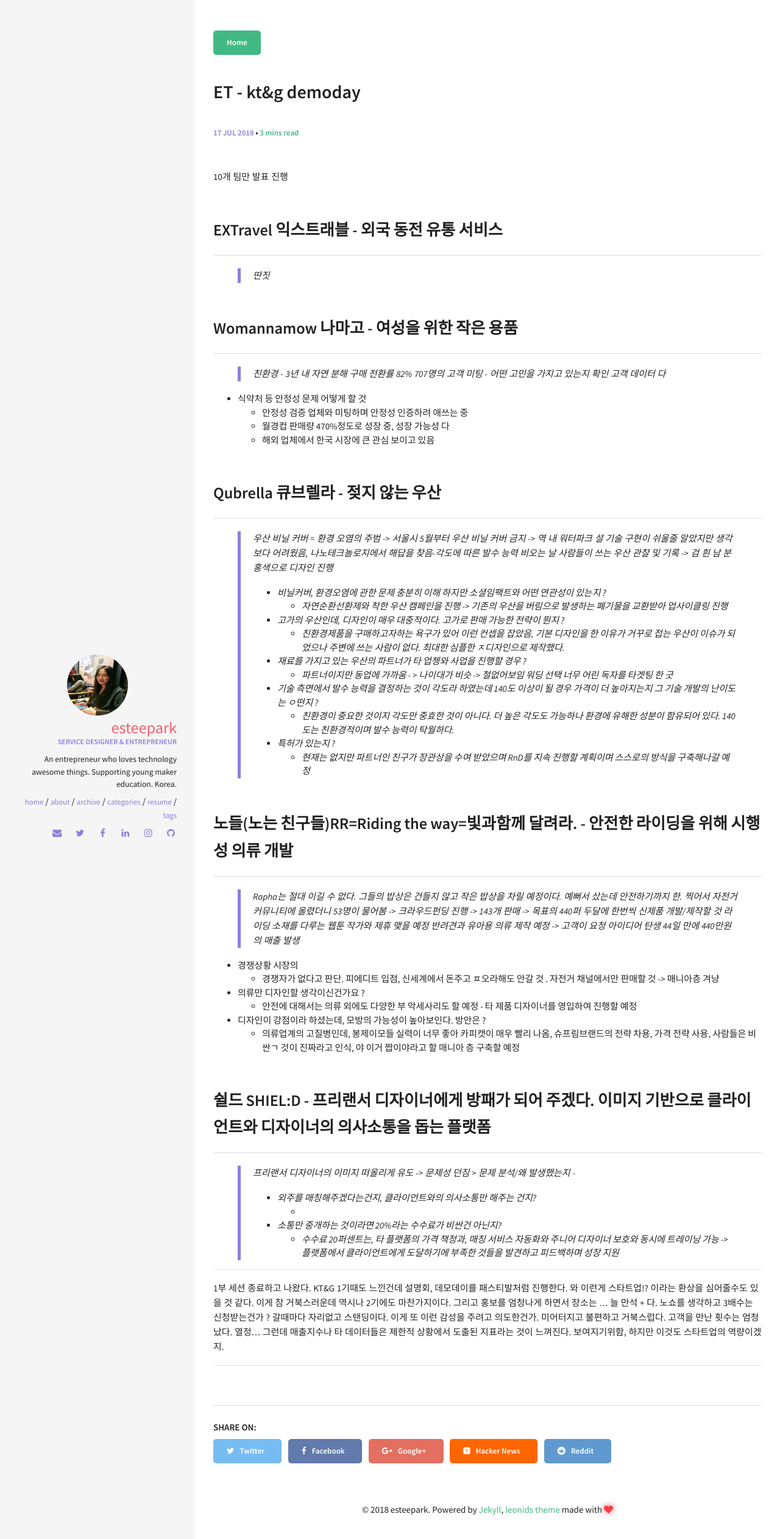
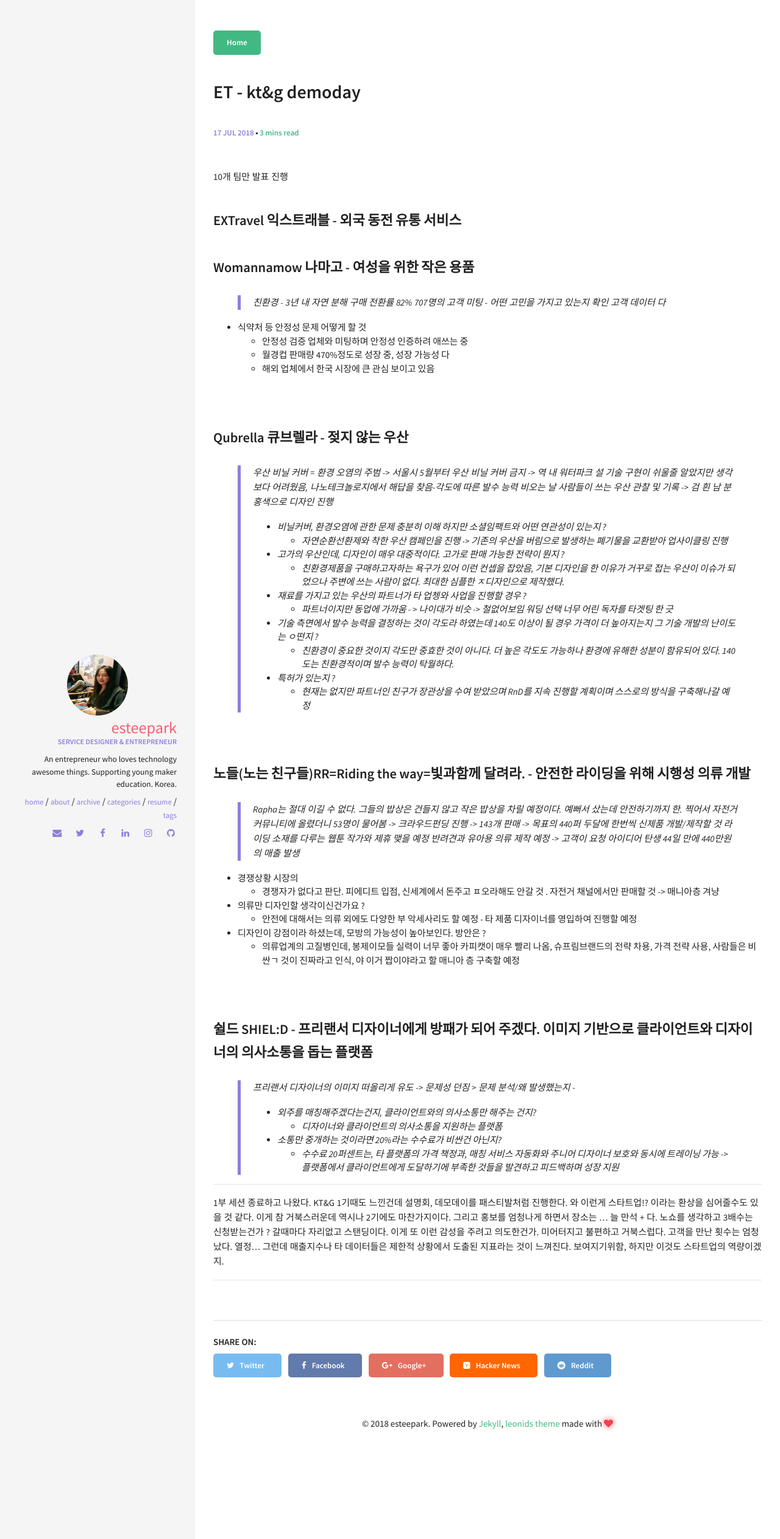
Before and after one commit to esteepark/esteepark.github.io, a Jekyll site: the page built from _posts/2018-07-17-ktNg_demoday.md, in a window 1280 px wide. Shown: the top 2523 px of the page at 61% size. Built offline with Jekyll 4.4.1, drawn with Linux system fonts in a browser that asks for light colours; comment, search, counter and statistics services are not loaded.

Commit message:
by esteepark

```diff
--- a/_posts/2018-07-17-ktNg_demoday.md
+++ b/_posts/2018-07-17-ktNg_demoday.md
@@ -1,7 +1,7 @@
 ---
 layout: post
 title: "ET - kt&g demoday"
-excerpt: "2018-KT&G 상상스타트업 캠프 2기 데모데7"
+excerpt: "2018-KT&G 상상스타트업 캠프 2기 데모데이"
 categories: [paragraph]
 date: 2018-07-17 15:15:15
 comments: true
@@ -9,10 +9,11 @@
 
 10개 팀만 발표 진행
 
-## EXTravel 익스트래블 - 외국 동전 유통 서비스
-> 딴짓
+### EXTravel 익스트래블 - 외국 동전 유통 서비스
 
-## Womannamow 나마고 - 여성을 위한 작은 용품
+
+### Womannamow 나마고 - 여성을 위한 작은 용품
+
 > 친환경 - 3년 내 자연 분해
   구매 전환률 82%
   707명의 고객 미팅 - 어떤 고민을 가지고 있는지 확인 고객 데이터 다
@@ -22,9 +23,11 @@
   - 월경컵 판매량 470%정도로 성장 중, 성장 가능성 다
   - 해외 업체에서 한국 시장에 큰 관심 보이고 있음
 
+<br/>
 
-## Qubrella 큐브렐라 - 젖지 않는 우산
-  > 우산 비닐 커버 = 환경 오염의 주범 -> 서울시 5월부터 우산 비닐 커버 금지 -> 역 내 워터파크 설
+### Qubrella 큐브렐라 - 젖지 않는 우산
+
+> 우산 비닐 커버 = 환경 오염의 주범 -> 서울시 5월부터 우산 비닐 커버 금지 -> 역 내 워터파크 설
   기술 구현이 쉬울줄 알았지만 생각보다 어려웠음, 나노테크놀로지에서 해답을 찾음-각도에 따른 발수 능력
   비오는 날 사람들이 쓰는 우산 관찰 및 기록 -> 검 흰 남 분홍색으로 디자인 진행
 - 비닐커버, 환경오염에 관한 문제 충분히 이해 하지만 소셜임팩트와 어떤 연관성이 있는지 ?
@@ -38,8 +41,11 @@
 - 특허가 있는지 ?
   - 현재는 없지만 파트너인 친구가 장관상을 수여 받았으며 RnD를 지속 진행할 계획이며 스스로의 방식을 구축해나갈 예정
 
-## 노들(노는 친구들)RR=Riding the way=빛과함께 달려라. - 안전한 라이딩을 위해 시행성 의류 개발
-  > Rapha는 절대 이길 수 없다. 그들의 밥상은 건들지 않고 작은 밥상을 차릴 예정이다. 예뻐서 샀는데 안전하기까지 한.
+<br/>
+
+### 노들(노는 친구들)RR=Riding the way=빛과함께 달려라. - 안전한 라이딩을 위해 시행성 의류 개발
+
+> Rapha는 절대 이길 수 없다. 그들의 밥상은 건들지 않고 작은 밥상을 차릴 예정이다. 예뻐서 샀는데 안전하기까지 한.
   찍어서 자전거 커뮤니티에 올렸더니 53명이 물어봄 -> 크라우드펀딩 진행 -> 143개 판매 -> 목표의 440퍼
   두달에 한번씩 신제품 개발/제작할 것
   라이딩 소재를 다루는 웹툰 작가와 제휴 맺을 예정
@@ -53,10 +59,13 @@
 - 디자인이 강점이라 하셨는데, 모방의 가능성이 높아보인다. 방안은 ?
   - 의류업계의 고질병인데, 봉제이모들 실력이 너무 좋아 카피캣이 매우 빨리 나옴, 슈프림브랜드의 전략 차용, 가격 전략 사용, 사람들은 비싼ㄱ 것이 진짜라고 인식, 야 이거 짭이야라고 할 매니아 층 구축할 예정
 
-## 쉴드 SHIEL:D - 프리랜서 디자이너에게 방패가 되어 주겠다. 이미지 기반으로 클라이언트와 디자이너의 의사소통을 돕는 플랫폼
-  > 프리랜서 디자이너의 이미지 떠올리게 유도 -> 문제성 던짐 > 문제 분석/왜 발생했는지 -
+<br/>
+
+### 쉴드 SHIEL:D - 프리랜서 디자이너에게 방패가 되어 주겠다. 이미지 기반으로 클라이언트와 디자이너의 의사소통을 돕는 플랫폼
+
+> 프리랜서 디자이너의 이미지 떠올리게 유도 -> 문제성 던짐 > 문제 분석/왜 발생했는지 -
 - 외주를 매칭해주겠다는건지, 클라이언트와의 의사소통만 해주는 건지?
-  -
+  - 디자이너와 클라이언트의 의사소통을 지원하는 플랫폼
 - 소통만 중개하는 것이라면 20%라는 수수료가 비싼건 아닌지?
     - 수수료 20퍼센트는, 타 플랫폼의 가격 책정과, 매칭 서비스 자동화와 주니어 디자이너 보호와 동시에 트레이닝 가능 -> 플랫폼에서 클라이언트에게 도달하기에 부족한 것들을 발견하고 피드백하며 성장 지원
 
```
Also changed, not shown: _posts/2018-07-22-4weeks_master_of_vim.md (deleted, +0 -17 lines), _posts/2018-07-10-dating_with_planning.md (renamed from _posts/2018-07-10-기획과_연애하다.md), _posts/2018-07-19-bitcoin_n_blockchain.md (renamed from _posts/2018-07-19-비트코인과_블록체인.md).
